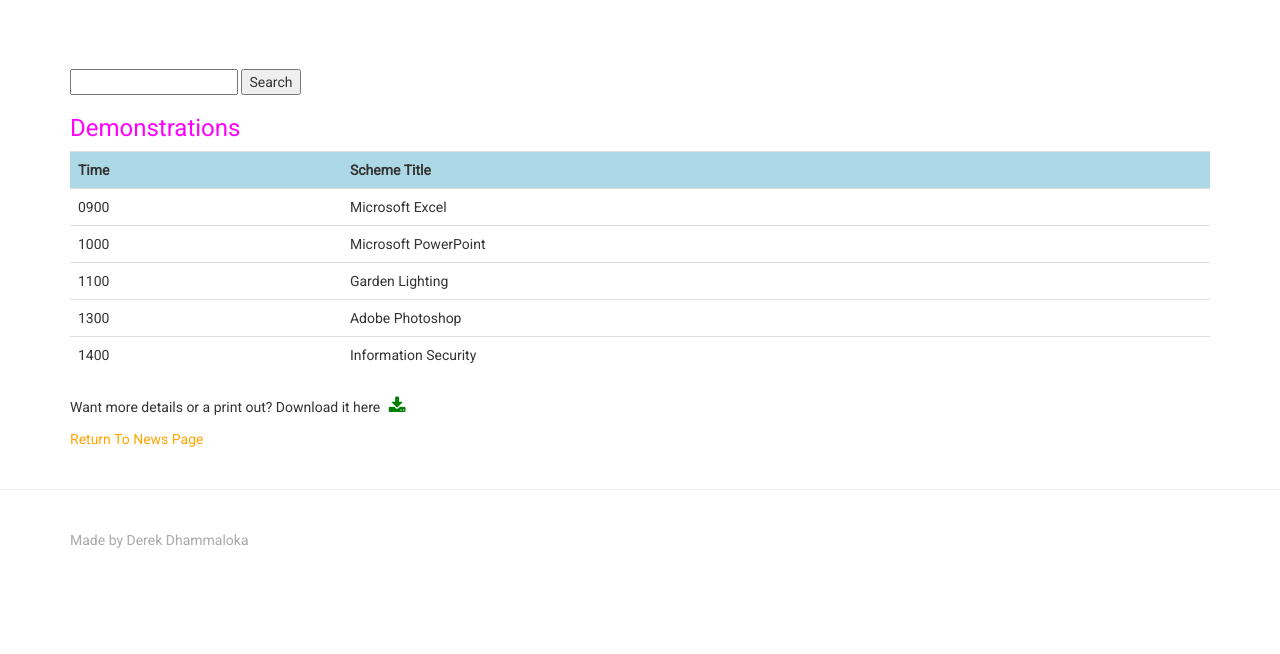
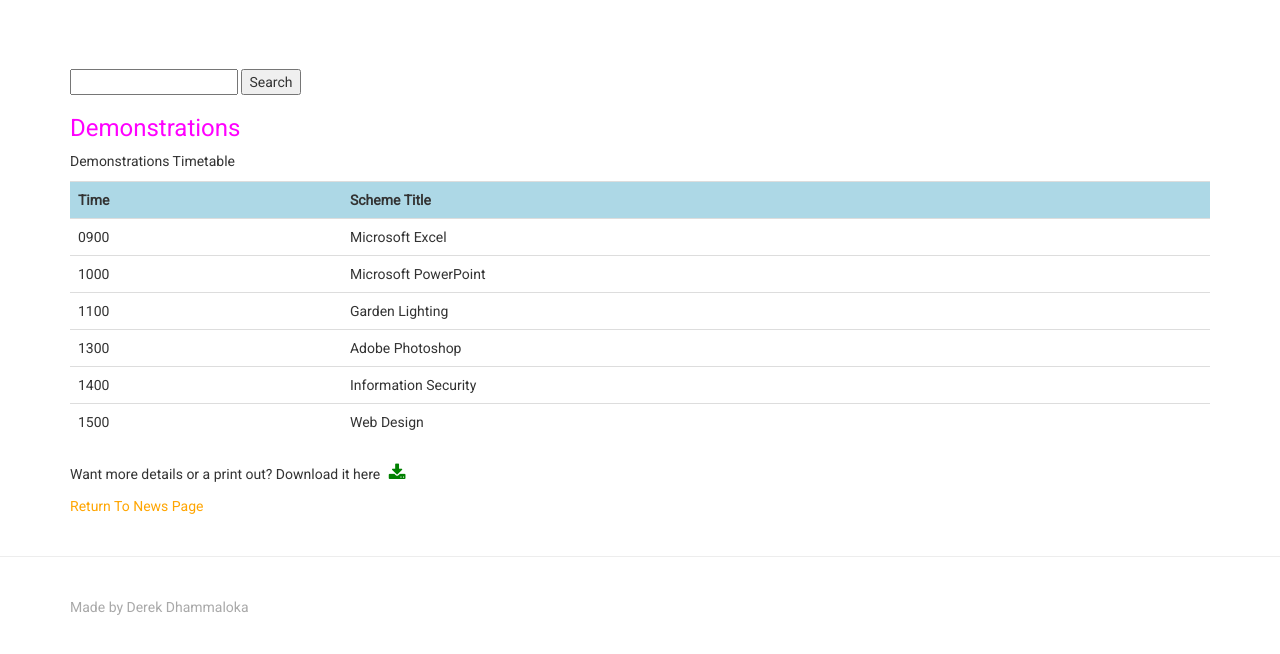
Before and after one commit to derektypist/scheme-tracker, a Django app: page /demonstrations/ in a window 1280 px wide. Shown: the part 81-735 px from the top of the page. Run offline with Django 3.2, Linux system fonts and the light colour scheme; some libraries are stand-ins or nearby versions.

Commit message:
Added demos-details.pdf in demonstrations

```diff
--- a/demonstrations/templates/demonstrations.html
+++ b/demonstrations/templates/demonstrations.html
@@ -4,6 +4,9 @@
 
 <!-- Display Heading -->
 <h3 class="demonstrations-headings">Demonstrations</h3>
+
+<!-- Display Paragraph -->
+<p>Demonstrations Timetable</p>
 
 <!-- Create a Responsive Table -->
 <div class="table-responsive">
@@ -38,11 +41,17 @@
                     <td>Information Security</td>
                 </tr>
 
+                <tr>
+                    <td>1500</td>
+                    <td>Web Design</td>
+                </tr>
+
                 </table>
         </div>
 
+<!-- Link to Download PDF File -->
 <p>Want more details or a print out?  Download it here
-<a href="pdf/karaoke.pdf" target="_blank" title="Karaoke" class="download-pdf">
+<a href="{% static 'pdf/demos-details.pdf' %}" target="_blank" title="Details of Demonstrations" class="download-pdf">
         <i class="fa fa-download"></i></a>
 </p>
 <!-- Link to news page -->
--- a/news/templates/news.html
+++ b/news/templates/news.html
@@ -27,7 +27,7 @@
         <ul>
             <li><a href="{% url 'exhibitions' %}" title="Exhibitions">Exhibitions</a></li>
             <li><a href="{% url 'demonstrations' %}" title="Demonstrations">Demonstrations</a></li>
-            <li>Live Music</li>
+            <li><a href="{% url 'music' %}" title="Live Music">Live Music</a></li>
             <li>Celebrities</li>
         </ul>
         <p>Want previous news articles and Forecasts?  You will find them in PDF Downloads.</p>
```
Also changed, not shown: music/templates/music.html (added), 1 other file.
